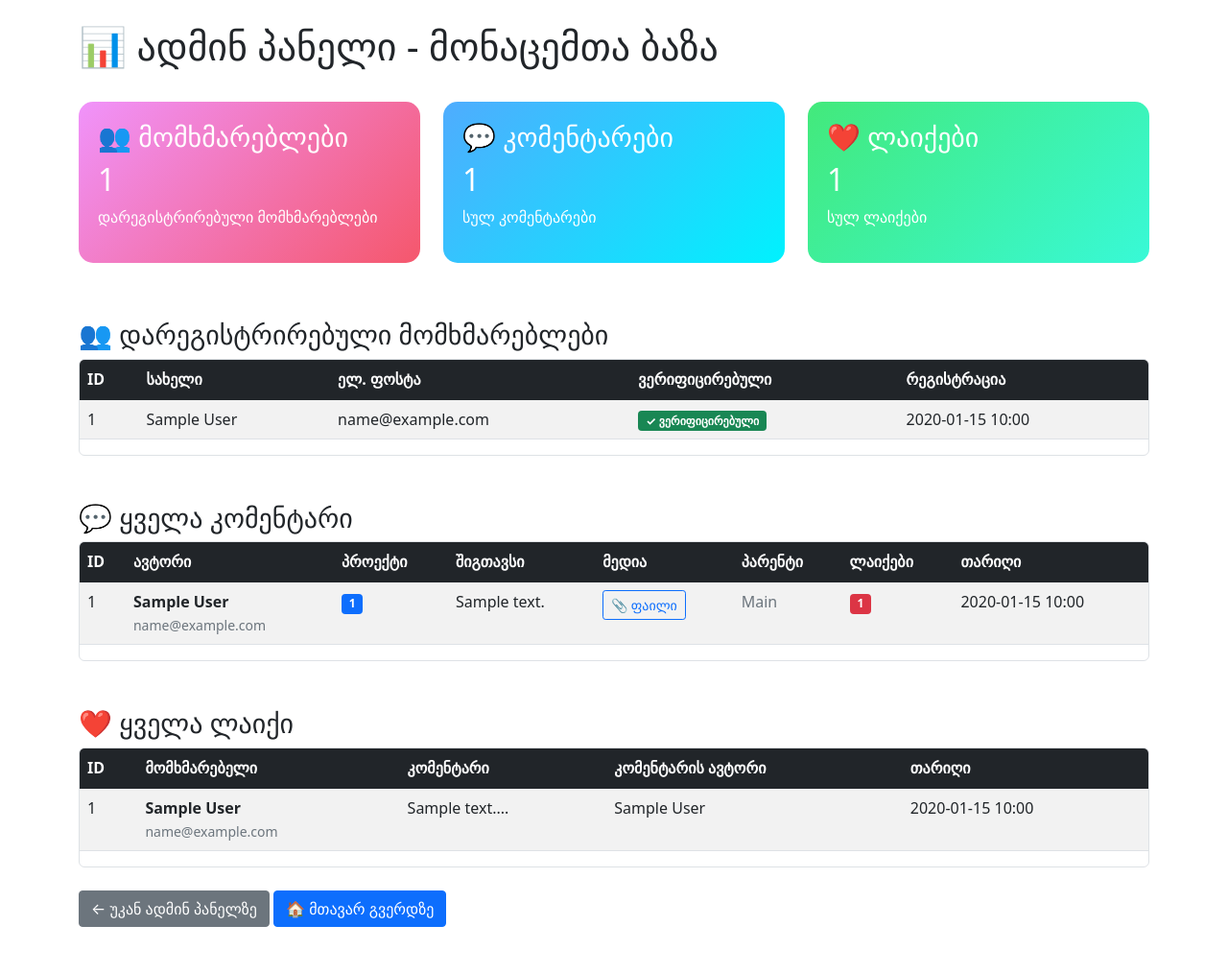
After one commit to kokomokoto/georgian-heritage-portfolio, a Flask app: page /admin/database in a window 1280 px wide. The commit adds this page. Shown: the whole page at 96% size. Run offline with Flask 3, Linux system fonts and the light colour scheme; a user stored in the database is signed in; tables that the repository leaves empty hold one stand-in row (values such as "Sample post").

Commit message:
araferi gansakutrebuli

```diff
--- a/app.py
+++ b/app.py
@@ -561,6 +561,12 @@ def test_comment():
 @app.route('/add_comment/<project_id>', methods=['POST'])
 @login_required
 def add_comment(project_id):
+    print("\n" + "="*50)
+    print("ADD_COMMENT FUNCTION CALLED!")
+    print(f"Project ID: {project_id}")
+    print(f"Request method: {request.method}")
+    print(f"Request content type: {request.content_type}")
+    print("="*50)
     # Check if user's email is verified
     if not current_user.email_verified:
         if request.headers.get('X-Requested-With') == 'XMLHttpRequest':
@@ -778,6 +784,22 @@ def admin_panel():
     projects = load_projects()
     return render_template('admin_panel.html', projects=projects)
 
+@app.route('/admin/database')
+@admin_required
+def admin_database():
+    """Admin page to view all database contents"""
+    from models import User, Comment, Like
+
+    # Get all data from database
+    users = User.query.order_by(User.created_at.desc()).all()
+    comments = Comment.query.order_by(Comment.created_at.desc()).all()
+    likes = Like.query.order_by(Like.created_at.desc()).all()
+
+    return render_template('admin_database.html',
+                         users=users,
+                         comments=comments,
+                         likes=likes)
+
 @app.route('/admin/upload', methods=['GET', 'POST'])
 @admin_required
 def upload_project():
--- a/models.py
+++ b/models.py
@@ -77,5 +77,8 @@ class Like(db.Model):
     comment_id = db.Column(db.Integer, db.ForeignKey('comment.id'), nullable=False)
     created_at = db.Column(db.DateTime, default=datetime.utcnow)
 
+    # Relationships
+    user = db.relationship('User', backref='user_likes')
+
     # Ensure one like per user per comment
     __table_args__ = (db.UniqueConstraint('user_id', 'comment_id', name='unique_user_comment_like'),)
--- /dev/null
+++ b/templates/admin_database.html
@@ -0,0 +1,243 @@
+<!DOCTYPE html>
+<html lang="ka">
+<head>
+    <meta charset="UTF-8">
+    <meta name="viewport" content="width=device-width, initial-scale=1.0">
+    <title>ადმინ პანელი - მონაცემთა ბაზა</title>
+    <link href="https://cdn.jsdelivr.net/npm/bootstrap@5.1.3/dist/css/bootstrap.min.css" rel="stylesheet">
+    <style>
+        .table-container {
+            max-height: 400px;
+            overflow-y: auto;
+            border: 1px solid #dee2e6;
+            border-radius: 0.375rem;
+        }
+        .media-thumb {
+            max-width: 100px;
+            max-height: 60px;
+            object-fit: cover;
+            border-radius: 4px;
+        }
+        .content-preview {
+            max-width: 200px;
+            word-wrap: break-word;
+        }
+        .stat-card {
+            background: linear-gradient(135deg, #667eea 0%, #764ba2 100%);
+            color: white;
+            border-radius: 15px;
+            padding: 20px;
+            margin: 10px 0;
+        }
+        .user-card {
+            background: linear-gradient(135deg, #f093fb 0%, #f5576c 100%);
+            color: white;
+        }
+        .comment-card {
+            background: linear-gradient(135deg, #4facfe 0%, #00f2fe 100%);
+            color: white;
+        }
+        .like-card {
+            background: linear-gradient(135deg, #43e97b 0%, #38f9d7 100%);
+            color: white;
+        }
+    </style>
+</head>
+<body>
+    <div class="container mt-4">
+        <div class="row">
+            <div class="col-12">
+                <h1 class="mb-4">📊 ადმინ პანელი - მონაცემთა ბაზა</h1>
+
+                <!-- Statistics -->
+                <div class="row">
+                    <div class="col-md-4">
+                        <div class="stat-card user-card">
+                            <h3>👥 მომხმარებლები</h3>
+                            <h2>{{ users|length }}</h2>
+                            <p>დარეგისტრირებული მომხმარებლები</p>
+                        </div>
+                    </div>
+                    <div class="col-md-4">
+                        <div class="stat-card comment-card">
+                            <h3>💬 კომენტარები</h3>
+                            <h2>{{ comments|length }}</h2>
+                            <p>სულ კომენტარები</p>
+                        </div>
+                    </div>
+                    <div class="col-md-4">
+                        <div class="stat-card like-card">
+                            <h3>❤️ ლაიქები</h3>
+                            <h2>{{ likes|length }}</h2>
+                            <p>სულ ლაიქები</p>
+                        </div>
+                    </div>
+                </div>
+
+                <!-- Users Table -->
+                <div class="mt-5">
+                    <h3>👥 დარეგისტრირებული მომხმარებლები</h3>
+                    <div class="table-container">
+                        <table class="table table-striped">
+                            <thead class="table-dark">
+                                <tr>
+                                    <th>ID</th>
+                                    <th>სახელი</th>
+                                    <th>ელ. ფოსტა</th>
+                                    <th>ვერიფიცირებული</th>
+                                    <th>რეგისტრაცია</th>
+                                </tr>
+                            </thead>
+                            <tbody>
+                                {% for user in users %}
+                                <tr>
+                                    <td>{{ user.id }}</td>
+                                    <td>{{ user.name }}</td>
+                                    <td>{{ user.email }}</td>
+                                    <td>
+                                        {% if user.email_verified %}
+                                            <span class="badge bg-success">✓ ვერიფიცირებული</span>
+                                        {% else %}
+                                            <span class="badge bg-warning">⏳ მოლოდინში</span>
+                                        {% endif %}
+                                    </td>
+                                    <td>{{ user.created_at.strftime('%Y-%m-%d %H:%M') if user.created_at else 'N/A' }}</td>
+                                </tr>
+                                {% endfor %}
+                            </tbody>
+                        </table>
+                    </div>
+                </div>
+
+                <!-- Comments Table -->
+                <div class="mt-5">
+                    <h3>💬 ყველა კომენტარი</h3>
+                    <div class="table-container">
+                        <table class="table table-striped">
+                            <thead class="table-dark">
+                                <tr>
+                                    <th>ID</th>
+                                    <th>ავტორი</th>
+                                    <th>პროექტი</th>
+                                    <th>შიგთავსი</th>
+                                    <th>მედია</th>
+                                    <th>პარენტი</th>
+                                    <th>ლაიქები</th>
+                                    <th>თარიღი</th>
+                                </tr>
+                            </thead>
+                            <tbody>
+                                {% for comment in comments %}
+                                <tr>
+                                    <td>{{ comment.id }}</td>
+                                    <td>
+                                        {% if comment.author %}
+                                            <strong>{{ comment.author.name }}</strong><br>
+                                            <small class="text-muted">{{ comment.author.email }}</small>
+                                        {% else %}
+                                            <span class="text-muted">Unknown</span>
+                                        {% endif %}
+                                    </td>
+                                    <td><span class="badge bg-primary">{{ comment.project_id }}</span></td>
+                                    <td class="content-preview">
+                                        {% if comment.content %}
+                                            {{ comment.content[:100] }}{% if comment.content|length > 100 %}...{% endif %}
+                                        {% else %}
+                                            <em class="text-muted">ტექსტი არ არის</em>
+                                        {% endif %}
+                                    </td>
+                                    <td>
+                                        {% if comment.media_url %}
+                                            {% if comment.media_url.endswith(('.jpg', '.jpeg', '.png', '.gif')) or 'image' in comment.media_url %}
+                                                <img src="{{ comment.media_url }}" class="media-thumb" alt="Image">
+                                            {% elif comment.media_url.endswith(('.mp4', '.webm', '.ogg')) or 'video' in comment.media_url %}
+                                                <video class="media-thumb" muted>
+                                                    <source src="{{ comment.media_url }}">
+                                                </video>
+                                            {% else %}
+                                                <a href="{{ comment.media_url }}" target="_blank" class="btn btn-sm btn-outline-primary">📎 ფაილი</a>
+                                            {% endif %}
+                                        {% else %}
+                                            <span class="text-muted">არ არის</span>
+                                        {% endif %}
+                                    </td>
+                                    <td>
+                                        {% if comment.parent_id %}
+                                            <span class="badge bg-secondary">Reply to {{ comment.parent_id }}</span>
+                                        {% else %}
+                                            <span class="text-muted">Main</span>
+                                        {% endif %}
+                                    </td>
+                                    <td>
+                                        <span class="badge bg-danger">{{ comment.get_like_count() }}</span>
+                                    </td>
+                                    <td>{{ comment.created_at.strftime('%Y-%m-%d %H:%M') if comment.created_at else 'N/A' }}</td>
+                                </tr>
+                                {% endfor %}
+                            </tbody>
+                        </table>
+                    </div>
+                </div>
+
+                <!-- Likes Table -->
+                <div class="mt-5">
+                    <h3>❤️ ყველა ლაიქი</h3>
+                    <div class="table-container">
+                        <table class="table table-striped">
+                            <thead class="table-dark">
+                                <tr>
+                                    <th>ID</th>
+                                    <th>მომხმარებელი</th>
+                                    <th>კომენტარი</th>
+                                    <th>კომენტარის ავტორი</th>
+                                    <th>თარიღი</th>
+                                </tr>
+                            </thead>
+                            <tbody>
+                                {% for like in likes %}
+                                <tr>
+                                    <td>{{ like.id }}</td>
+                                    <td>
+                                        {% if like.user %}
+                                            <strong>{{ like.user.name }}</strong><br>
+                                            <small class="text-muted">{{ like.user.email }}</small>
+                                        {% else %}
+                                            <span class="text-muted">Unknown</span>
+                                        {% endif %}
+                                    </td>
+                                    <td>
+                                        {% if like.comment %}
+                                            <div class="content-preview">
+                                                {{ like.comment.content[:50] if like.comment.content else 'Media only' }}...
+                                            </div>
+                                        {% else %}
+                                            <span class="text-muted">Comment deleted</span>
+                                        {% endif %}
+                                    </td>
+                                    <td>
+                                        {% if like.comment and like.comment.author %}
+                                            {{ like.comment.author.name }}
+                                        {% else %}
+                                            <span class="text-muted">Unknown</span>
+                                        {% endif %}
+                                    </td>
+                                    <td>{{ like.created_at.strftime('%Y-%m-%d %H:%M') if like.created_at else 'N/A' }}</td>
+                                </tr>
+                                {% endfor %}
+                            </tbody>
+                        </table>
+                    </div>
+                </div>
+
+                <!-- Back Button -->
+                <div class="mt-4 mb-5">
+                    <a href="{{ url_for('admin_panel') }}" class="btn btn-secondary">← უკან ადმინ პანელზე</a>
+                    <a href="{{ url_for('index') }}" class="btn btn-primary">🏠 მთავარ გვერდზე</a>
+                </div>
+            </div>
+        </div>
+    </div>
+
+    <script src="https://cdn.jsdelivr.net/npm/bootstrap@5.1.3/dist/js/bootstrap.bundle.min.js"></script>
+</body>
+</html>
```
Also changed, not shown: database_viewer.py (added, +87 -0 lines), reset_admin_password.py (added, +61 -0 lines), templates/admin_panel.html (+5 -2 lines), templates/project_detail.html (+20 -7 lines), instance/portfolio.db.
